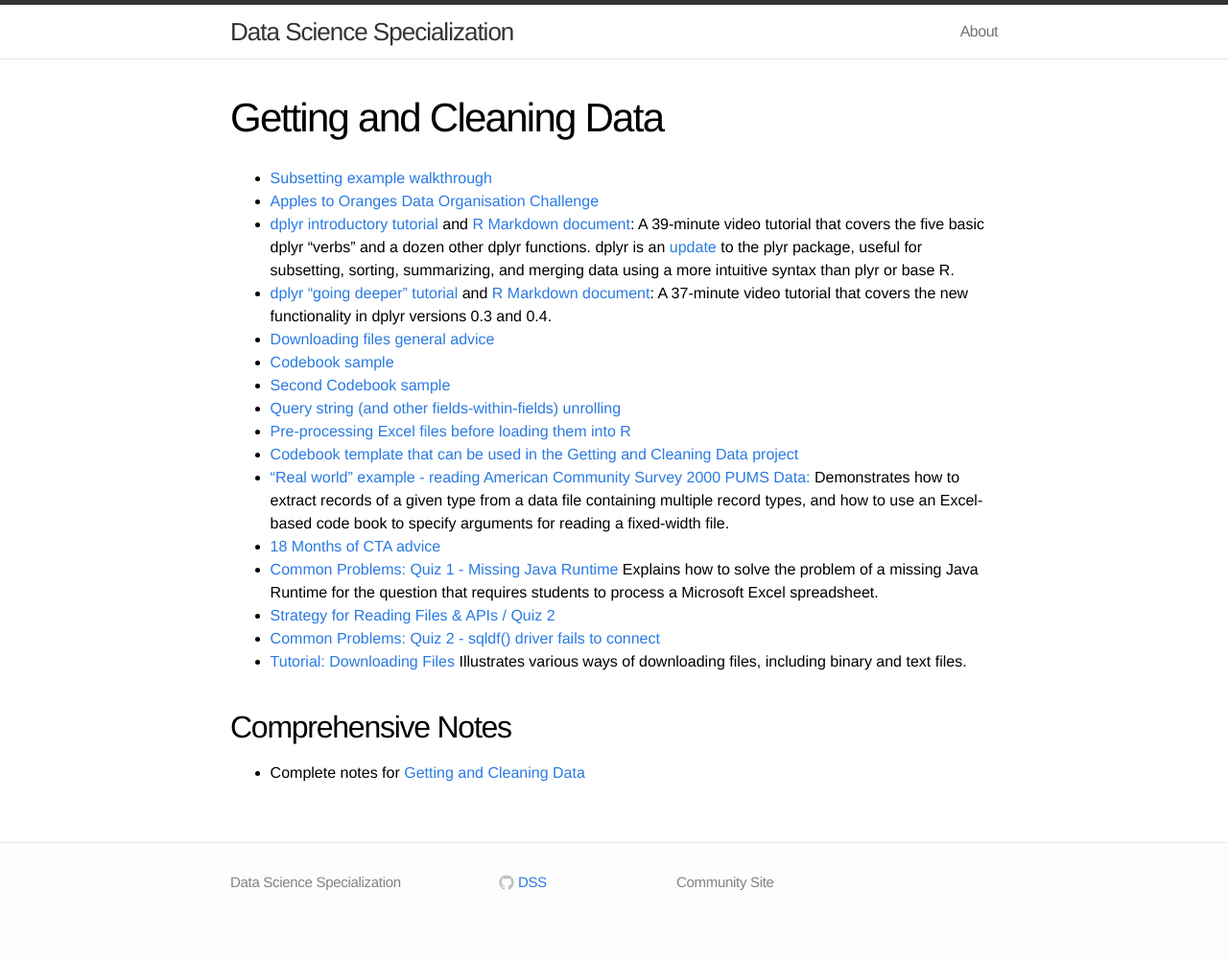
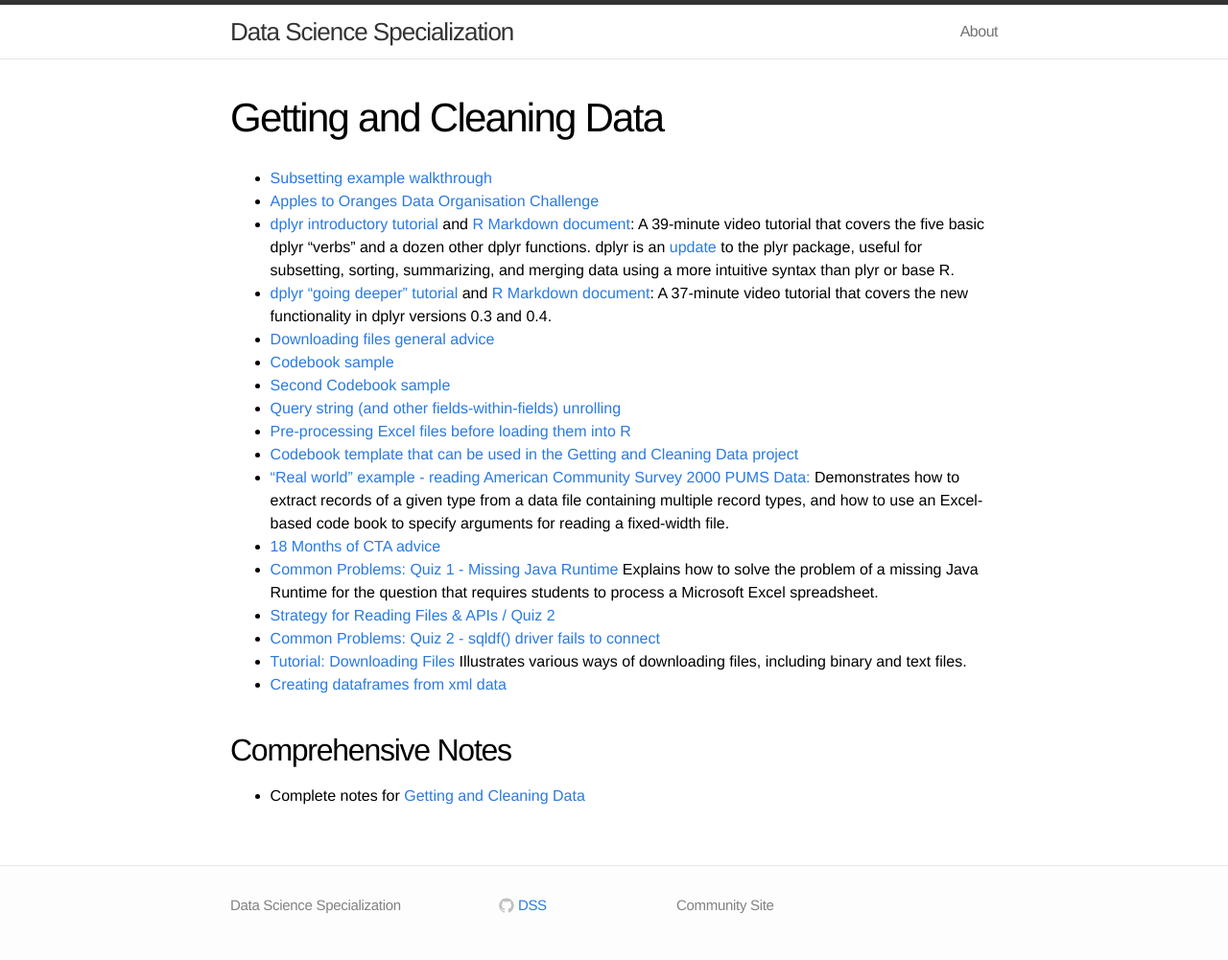
Before and after one commit to DataScienceSpecialization/DataScienceSpecialization.github.io, a Jekyll site: the page built from getclean.md, in a window 1280 px wide. Shown: the whole page at 96% size. Built offline with Jekyll 4.4.1, drawn with Linux system fonts in a browser that asks for light colours; before the commit the page ends 977 px from its top, so only the background shows below that.

Commit message:
added link to my pdf file

```diff
--- a/getclean.md
+++ b/getclean.md
@@ -20,6 +20,7 @@ permalink: /getclean/
 - [Strategy for Reading Files & APIs / Quiz 2](http://bit.ly/2e4L5oF)
 - [Common Problems: Quiz 2 - sqldf() driver fails to connect](http://bit.ly/2kD2KTY)
 - [Tutorial: Downloading Files](http://bit.ly/2iP2suj) Illustrates various ways of downloading files, including binary and text files.
+- [Creating dataframes from xml data](https://www.dropbox.com/s/7bbzzp4bwsmfl5y/CreatingDataframesfrom%20XmlFiles.odt?dl=0)
 
 ## Comprehensive Notes
 
```
